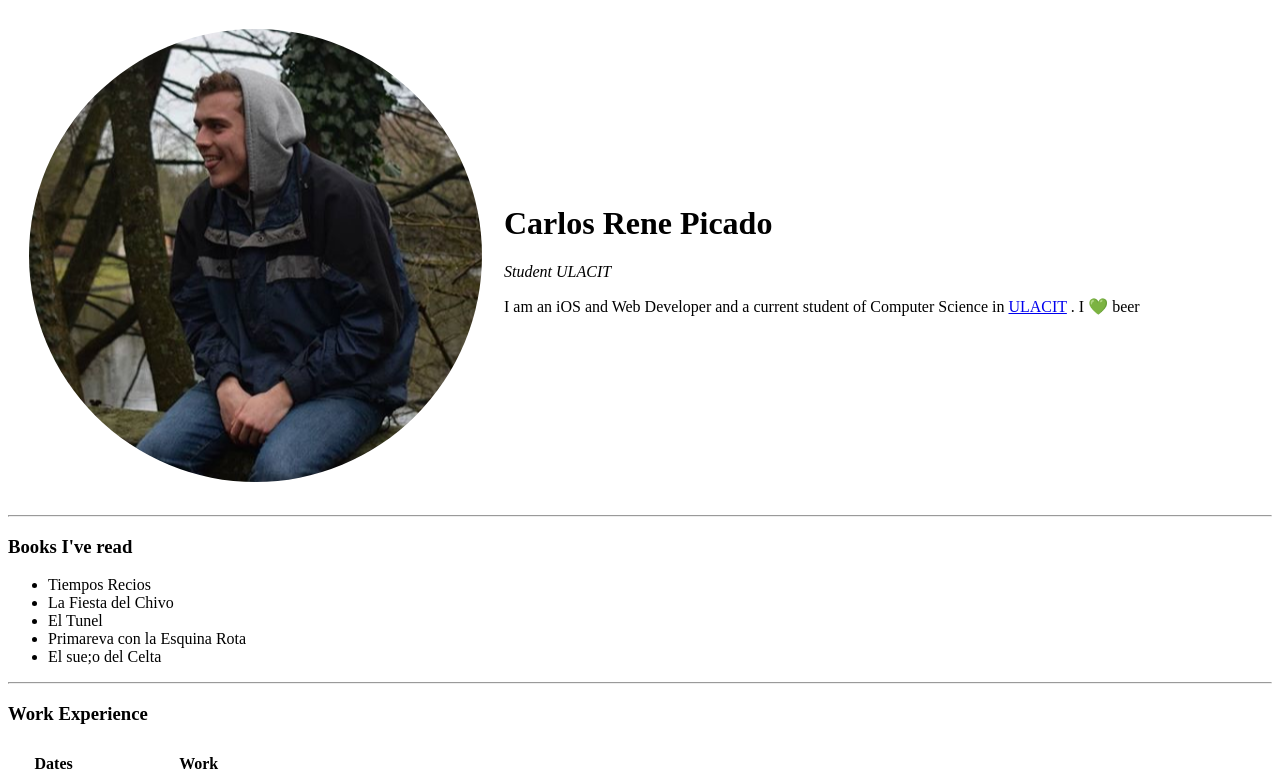
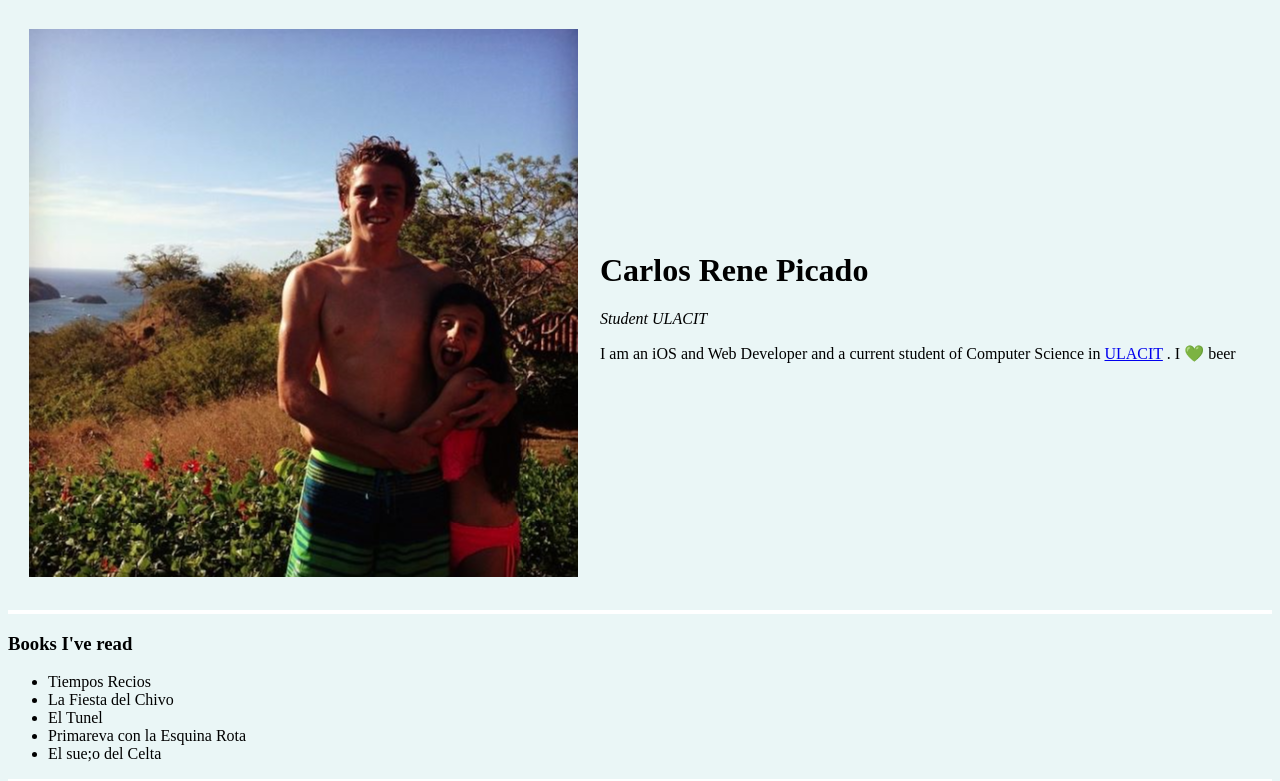
Before and after one commit to cpricado/cv, a plain HTML site: page index.html in a window 1280 px wide. Shown: the top 781 px of the page. Drawn offline with Linux system fonts and the light colour scheme.

Commit message:
Add files via upload

```diff
--- a/index.html
+++ b/index.html
@@ -4,12 +4,24 @@
 <head>
   <meta charset="utf-8">
   <title>♥Carlos Rene Personal Page</title>
+  <style>
+    body {
+      background-color: #eaf6f6;
+    }
+
+    hr{
+      background-color: white;
+      border-style: none;
+      height: 4px;
+    }
+
+  </style>
 </head>
 
 <body>
   <table cellspacing="20">
     <tr>
-      <td><img src="images/myfoto.PNG" alt="photo of me"></td>
+      <td><img src="images/enviarme.png" alt="photo of me"></td>
       <td>
         <h1>Carlos Rene Picado</h1>
         <p><em>Student ULACIT</em></p>
@@ -51,7 +63,7 @@
       </tr>
     </tbody>
   </table>
-<hr>
+  <hr>
   <h3>Skills</h3>
   <table cellspacing="10">
     <thead>
```
